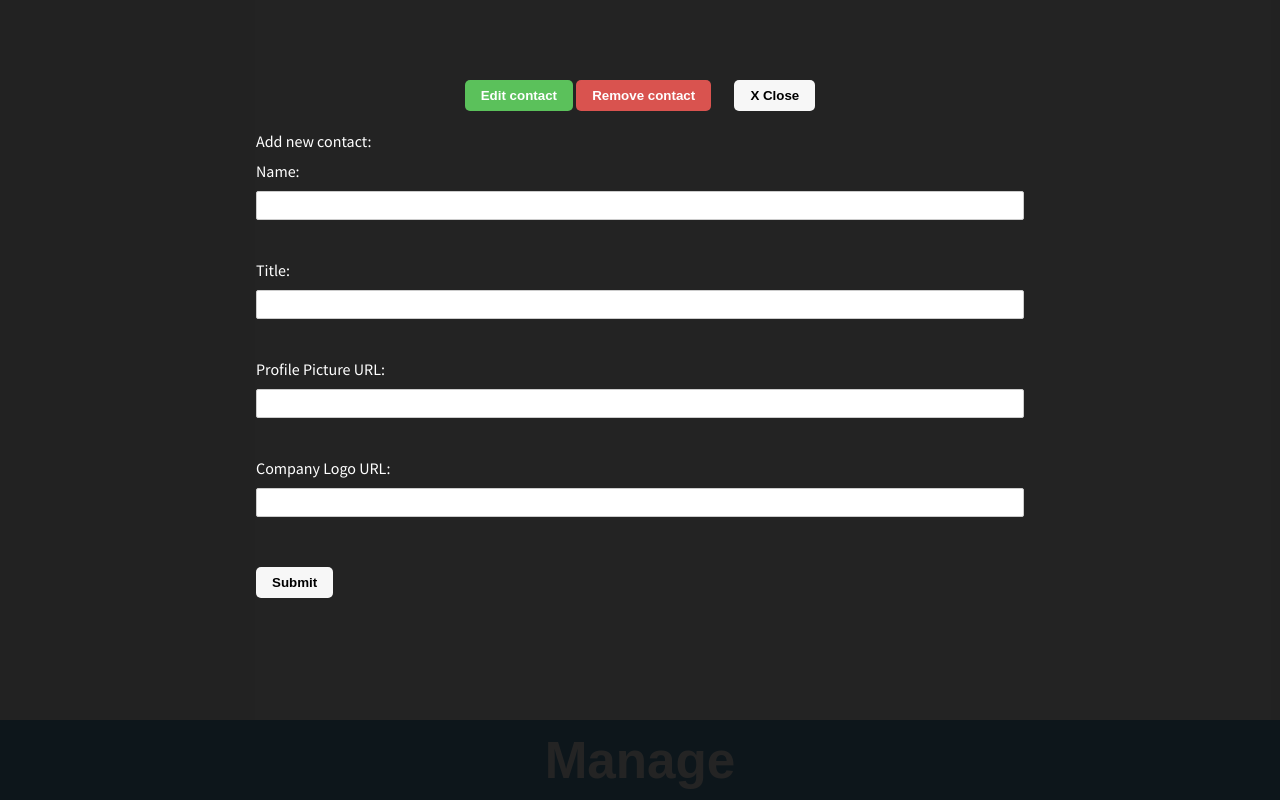
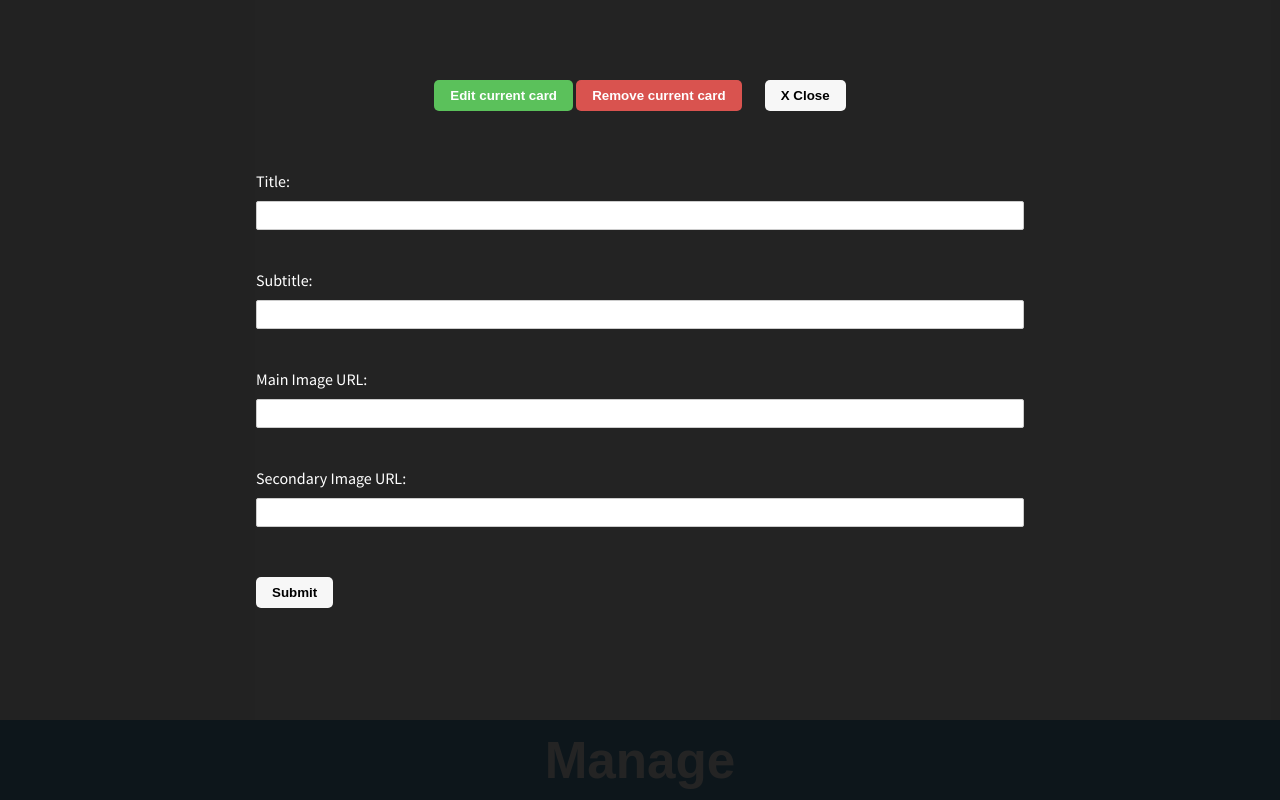
Before and after one commit to pjburnhill/digital-rolodex, a plain HTML site: page index.html in a window 1280 px wide. Both pictures are taken after a click on the button "Manage". Drawn offline with Linux system fonts and the light colour scheme.

Commit message:
label changes

```diff
--- a/index.html
+++ b/index.html
@@ -9,20 +9,21 @@
     <div id="app">
       <div id="modalContainer" style="display: none">
         <div id="contactForm">
-          <button id="updateCurrent" onclick="updateCurrent()">Edit contact</button>
-          <button id="removeCurrent" onclick="removeCurrent()">Remove contact</button>
+          <button id="updateCurrent" onclick="updateCurrent()">Edit current card</button>
+          <button id="removeCurrent" onclick="removeCurrent()">Remove current card</button>
           <button id="closeButton" onclick="hideForm()">X Close</button>
           <br />
           <br />
+          <br />
+          <br />
           <form id="newContactForm">
-            <label>Add new contact:</label>
-            <label for="name">Name:</label>
+            <label for="name">Title:</label>
             <input type="text" id="name" name="name" /><br />
-            <label for="title">Title:</label>
+            <label for="title">Subtitle:</label>
             <input type="text" id="title" name="title" /><br />
-            <label for="profilePicture">Profile Picture URL:</label>
+            <label for="profilePicture">Main Image URL:</label>
             <input type="url" id="profilePicture" name="profilePicture" /><br />
-            <label for="companyLogo">Company Logo URL:</label>
+            <label for="companyLogo">Secondary Image URL:</label>
             <input type="url" id="companyLogo" name="companyLogo" /><br />
             <input type="submit" value="Submit" />
           </form>
@@ -37,10 +38,10 @@
             <td>
               <div id="picture-group">
                 <div id="profilePictureCircle" class="circle">
-                  <img id="profilePictureImage" src=""/>
+                  <img id="profilePictureImage" src="" />
                 </div>
                 <div id="companyLogoCircle" class="circle logo-group">
-                  <img id="companyLogoImage" src=""/>
+                  <img id="companyLogoImage" src="" />
                 </div>
               </div>
             </td>
@@ -52,7 +53,7 @@
           </tr>
           <tr>
             <td colspan="2">
-              <hr>
+              <hr />
             </td>
           </tr>
           <tr>
```
Also changed, not shown: 1 other file.
